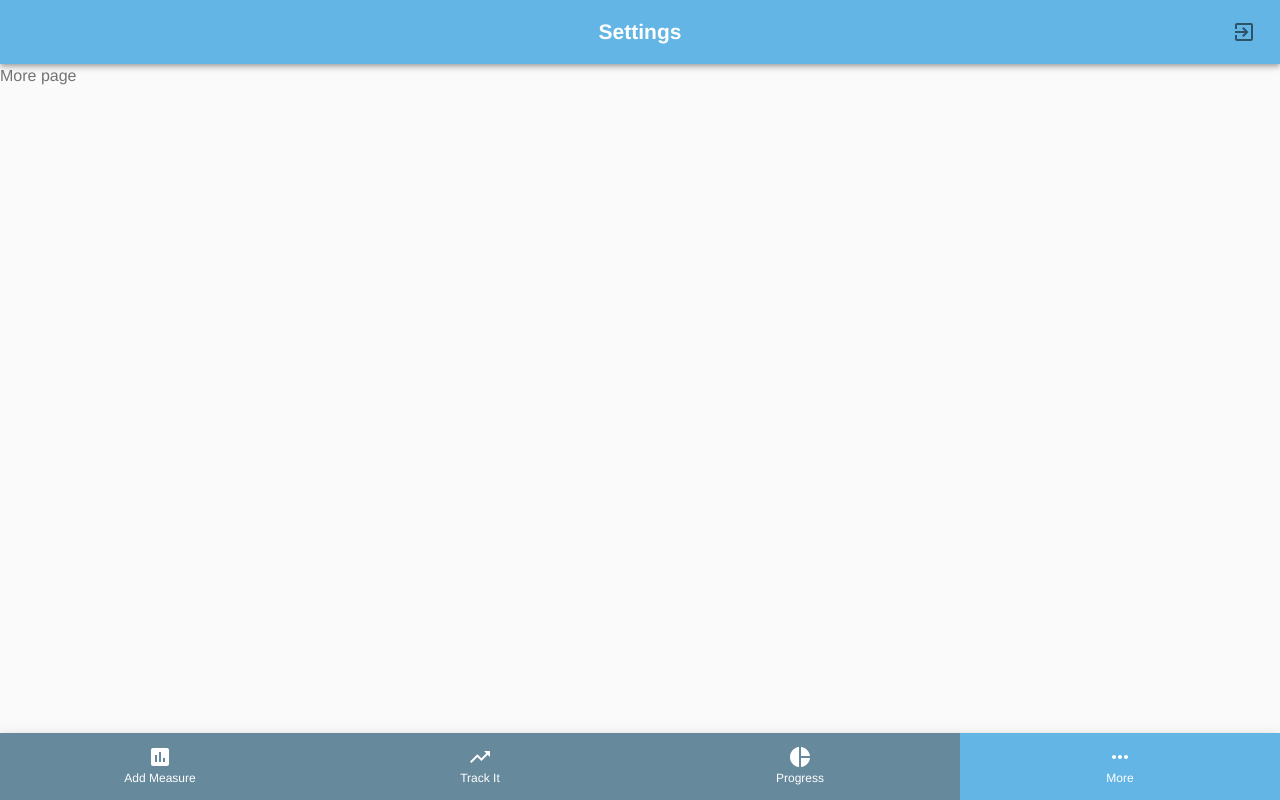
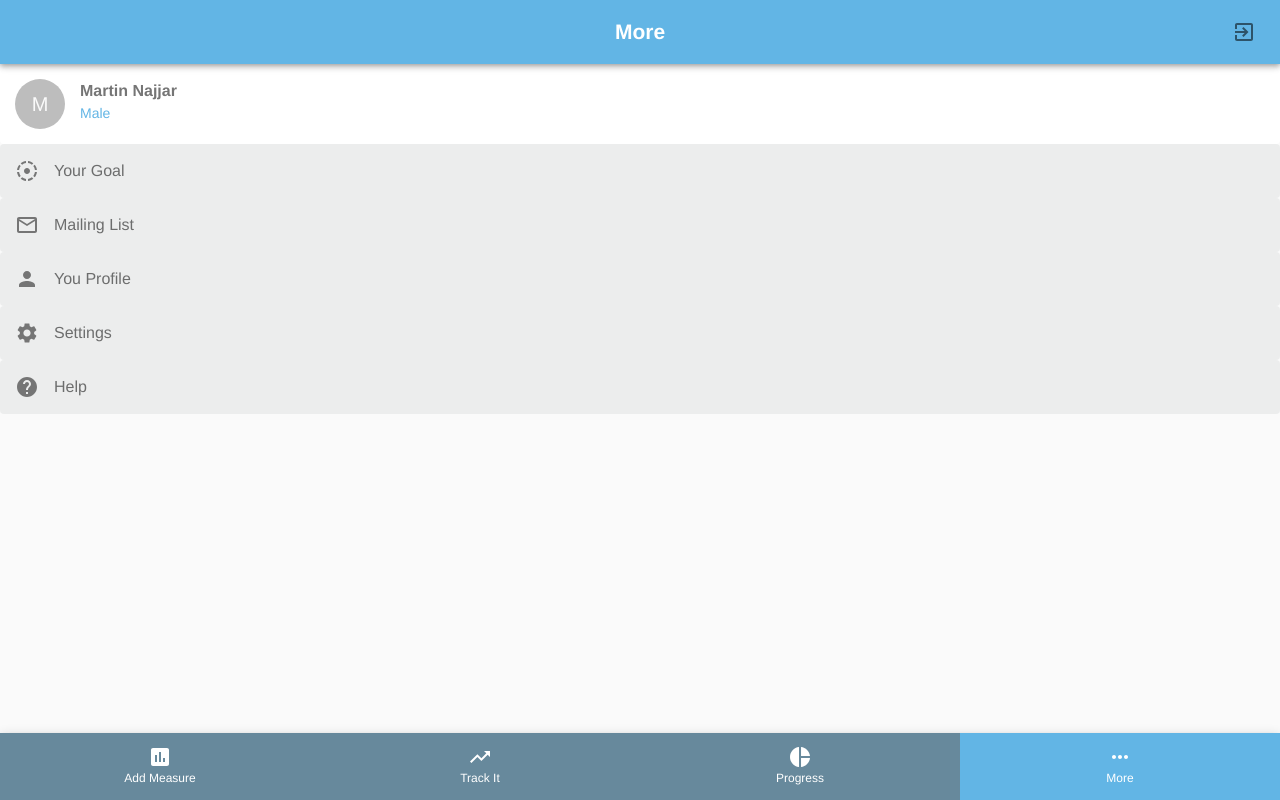
Before and after one commit to martinnajjar12/calories-frontend, a React (Create React App) app: page /more in a window 1280 px wide. Built offline with nearby package versions, Linux system fonts and the light colour scheme; sample sign-in values are in the browser's storage.

Commit message:
Style the more component

```diff
--- a/src/components/More.js
+++ b/src/components/More.js
@@ -1,14 +1,51 @@
-import { Typography } from '@material-ui/core';
+import { Avatar, Paper, Typography } from '@material-ui/core';
+import {
+  FilterTiltShift,
+  Help,
+  MailOutline,
+  Person,
+  Settings,
+} from '@material-ui/icons';
 import React from 'react';
+import commonStyles from '../utils/commonStyles';
 import Header from './Header';
 import NavigationBar from './NavigationBar';
 
-const More = () => (
-  <>
-    <Header title="Settings" />
-    <Typography color="textSecondary">More page</Typography>
-    <NavigationBar />
-  </>
-);
+const More = () => {
+  const commonClasses = commonStyles();
+  return (
+    <>
+      <Header title="More" />
+      <Paper elevation={0} className={`${commonClasses.normalPadding} ${commonClasses.displayFlex}`}>
+        <Avatar className={commonClasses.avatarPadding}>M</Avatar>
+        <div className={commonClasses.leftMargin15}>
+          <Typography color="textSecondary" component="h2" className={commonClasses.fontWeightBold}>Martin Najjar</Typography>
+          <Typography color="primary" variant="subtitle2">Male</Typography>
+        </div>
+      </Paper>
+      <Paper elevation={0} className={`${commonClasses.displayFlex} ${commonClasses.morePaperBg} ${commonClasses.normalPadding}`}>
+        <FilterTiltShift className={commonClasses.textSecondary} />
+        <Typography color="textSecondary" className={commonClasses.leftMargin15}>Your Goal</Typography>
+      </Paper>
+      <Paper elevation={0} className={`${commonClasses.displayFlex} ${commonClasses.morePaperBg} ${commonClasses.normalPadding}`}>
+        <MailOutline className={commonClasses.textSecondary} />
+        <Typography color="textSecondary" className={commonClasses.leftMargin15}>Mailing List</Typography>
+      </Paper>
+      <Paper elevation={0} className={`${commonClasses.displayFlex} ${commonClasses.morePaperBg} ${commonClasses.normalPadding}`}>
+        <Person className={commonClasses.textSecondary} />
+        <Typography color="textSecondary" className={commonClasses.leftMargin15}>You Profile</Typography>
+      </Paper>
+      <Paper elevation={0} className={`${commonClasses.displayFlex} ${commonClasses.morePaperBg} ${commonClasses.normalPadding}`}>
+        <Settings className={commonClasses.textSecondary} />
+        <Typography color="textSecondary" className={commonClasses.leftMargin15}>Settings</Typography>
+      </Paper>
+      <Paper elevation={0} className={`${commonClasses.displayFlex} ${commonClasses.morePaperBg} ${commonClasses.normalPadding}`}>
+        <Help className={commonClasses.textSecondary} />
+        <Typography color="textSecondary" className={commonClasses.leftMargin15}>Help</Typography>
+      </Paper>
+      <NavigationBar />
+    </>
+  );
+};
 
 export default More;
--- a/src/utils/commonStyles.js
+++ b/src/utils/commonStyles.js
@@ -1,6 +1,9 @@
 import { makeStyles } from '@material-ui/core';
 
 const commonStyles = makeStyles({
+  normalPadding: {
+    padding: 15,
+  },
   textSecondary: {
     color: '#000',
     opacity: 0.5,
@@ -49,6 +52,21 @@ const commonStyles = makeStyles({
   flex1: {
     flex: 1,
   },
+  displayFlex: {
+    display: 'flex',
+  },
+  fontWeightBold: {
+    fontWeight: 'bold',
+  },
+  avatarPadding: {
+    padding: 25,
+  },
+  leftMargin15: {
+    marginLeft: 15,
+  },
+  morePaperBg: {
+    backgroundColor: '#eceded',
+  },
 });
 
 export default commonStyles;
```
Also changed, not shown: src/components/SubmitButton.js (deleted, +0 -98 lines).
